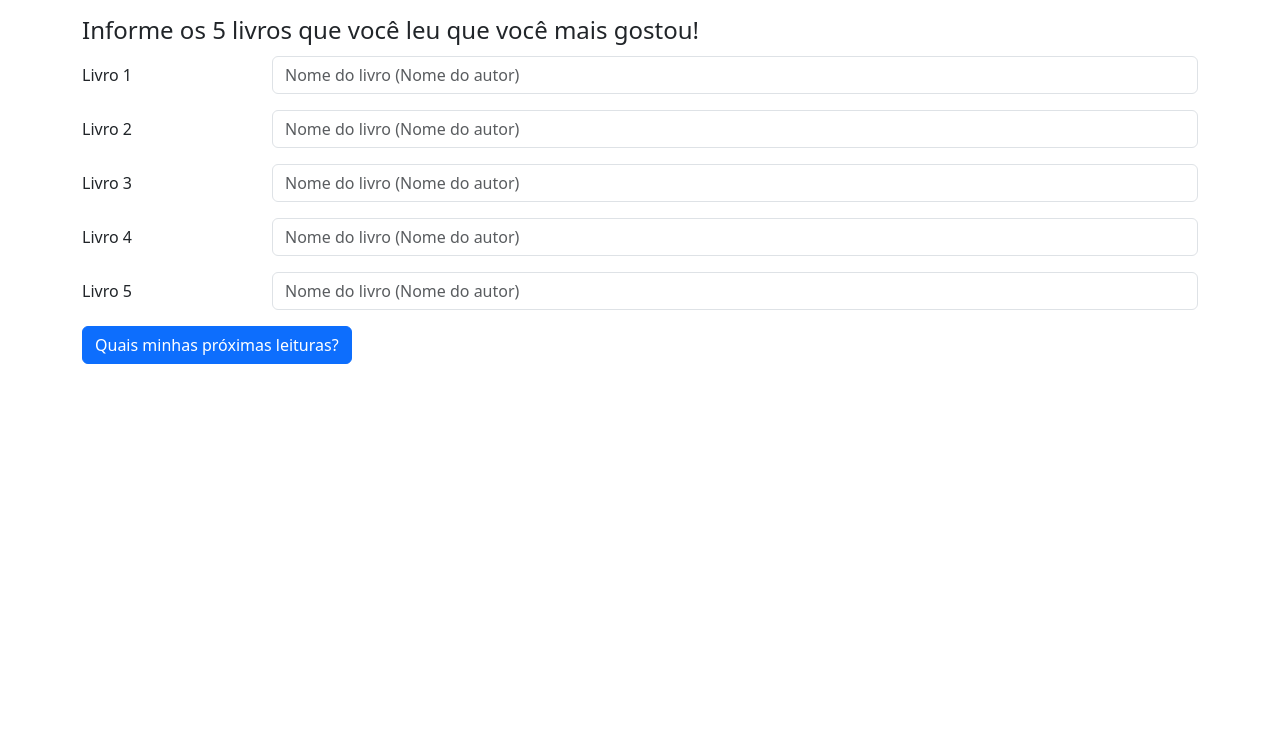
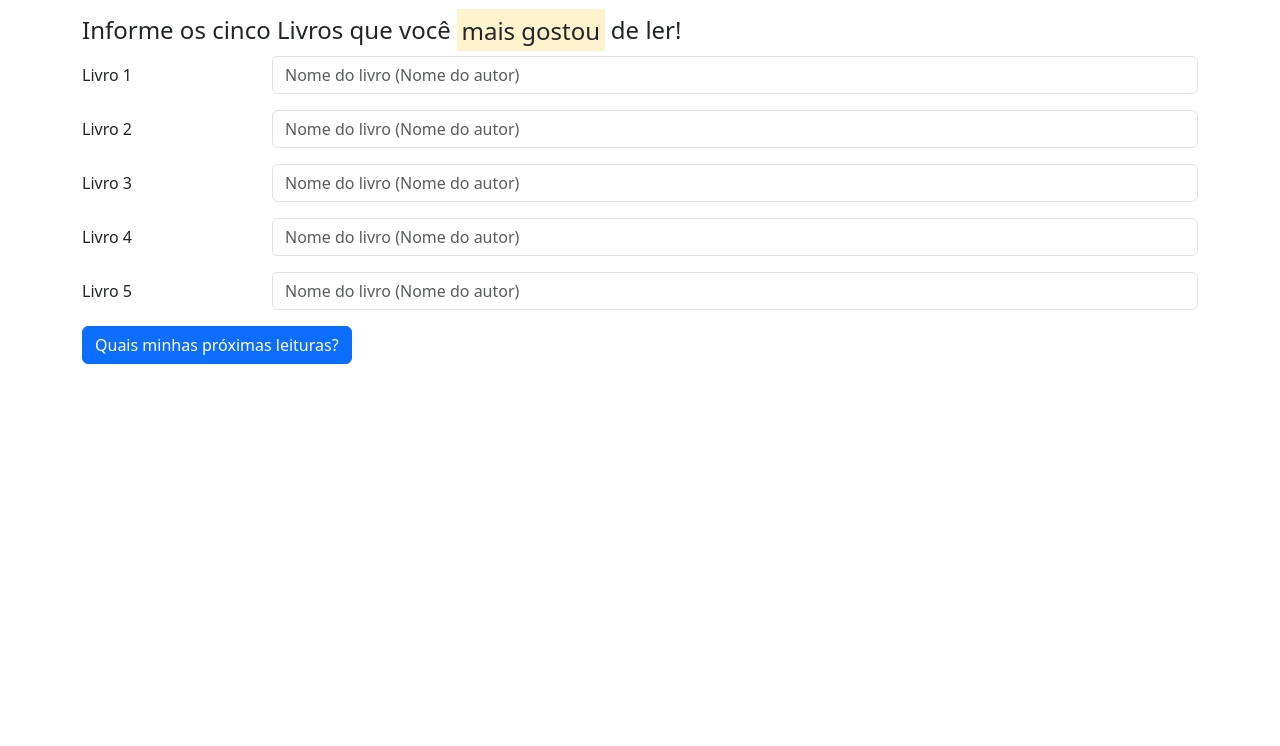
Before and after one commit to marcosnunesmbs/mynextread, a website: page public/index.html in a window 1280 px wide. Shown: the part 54-800 px from the top of the page. Drawn offline with nearby package versions, Linux system fonts and the light colour scheme.

Commit message:
ajuste do readme

```diff
--- a/public/index.html
+++ b/public/index.html
@@ -21,7 +21,7 @@
             <div class="container">
                 <div class="row pt-3">
                     <form id="askNow" action="/what-my-nex" method="POST">
-                        <legend>Informe os 5 livros que você leu que você mais gostou!</legend>
+                        <legend>Informe os cinco Livros que você <mark>mais gostou</mark> de ler!</legend>
                         <div class="mb-3 row">
                             <label for="book1" class="col-sm-2 col-form-label" >Livro 1</label>
                             <div class="col-sm-10">
```
Also changed, not shown: README.md, doc/images/image_1.png, doc/images/image_2.png, doc/images/image_3.png, doc/images/prompt.png (added).
